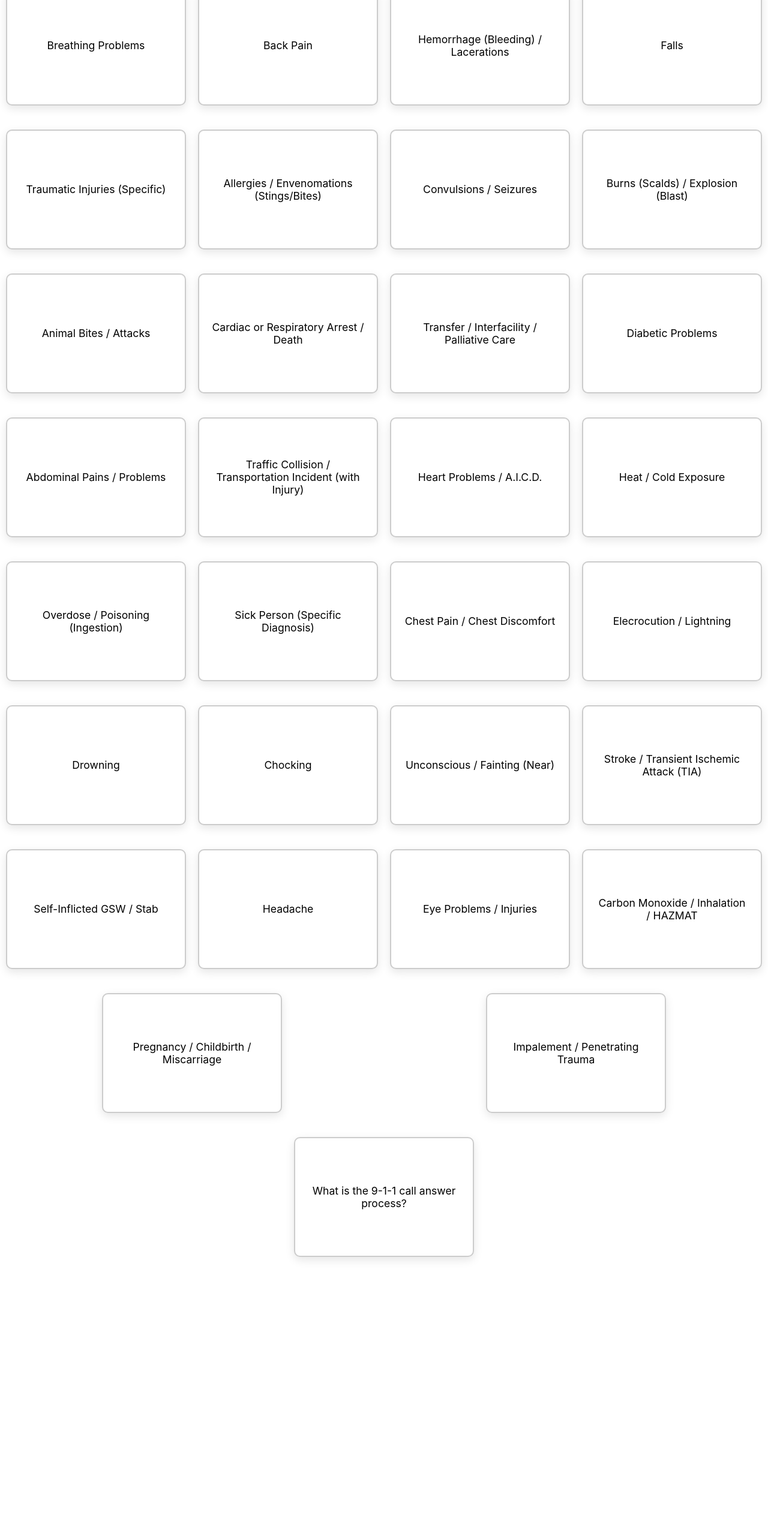
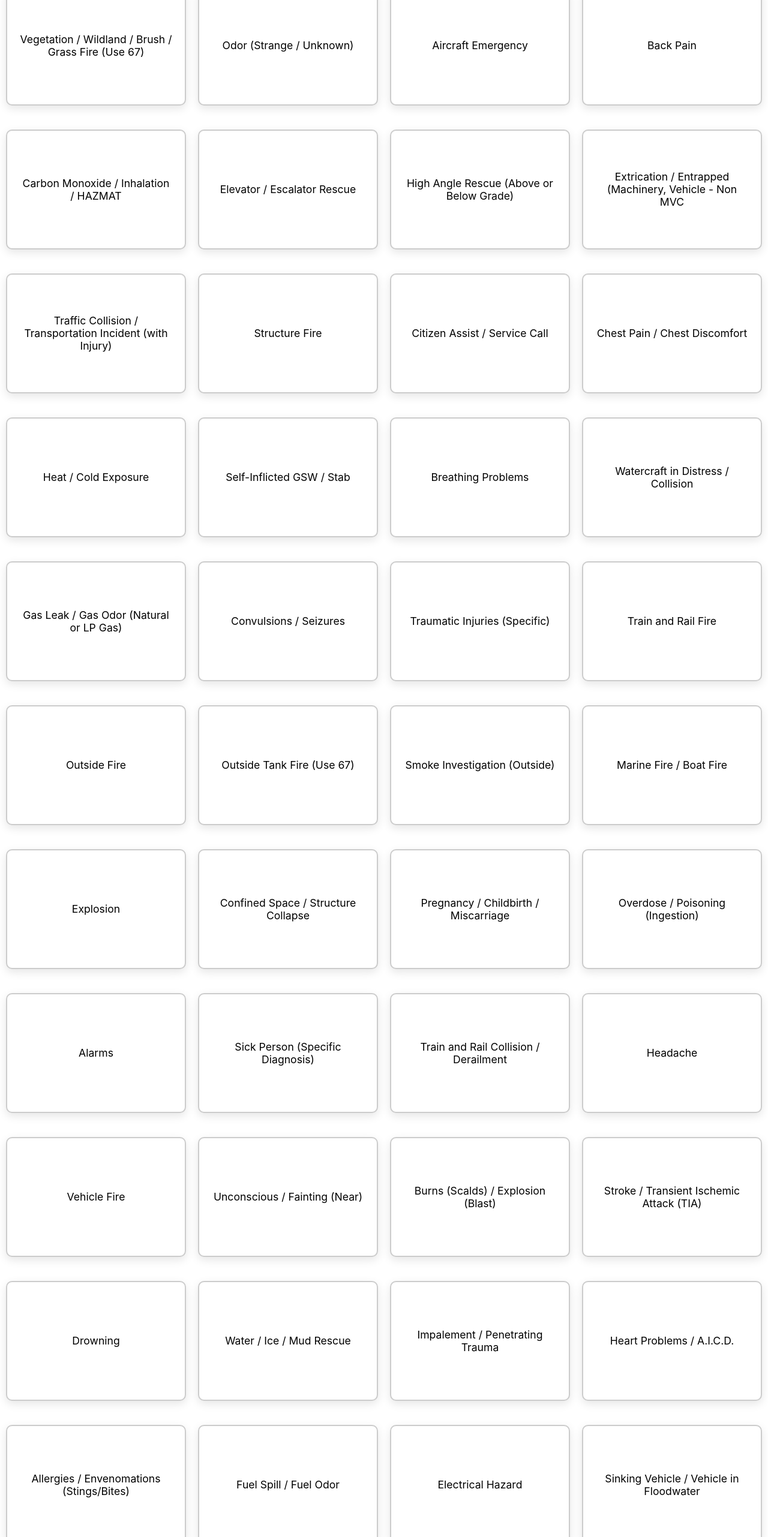
Before and after one commit to crisdege/etc-study-helper, a React (Create React App) app: page / in a window 1280 px wide. Shown: the part 234-2797 px from the top of the page at 60% size. Before the commit the page ends 2350 px from the top, so only its background shows below. Built offline with nearby package versions, Linux system fonts and the light colour scheme.

Commit message:
added efd

```diff
--- a/src/App.js
+++ b/src/App.js
@@ -25,10 +25,6 @@ function App() {
           <Route path="/quizzes" element={<QuizzesPage />} />
         </Routes>
       </div>
-      <Flashcard
-        question={'What is the 9-1-1 call answer process?'}
-        answer={'Orange county 911'}
-      />
     </Router>
   );
 }
--- a/src/data/flashcards.json
+++ b/src/data/flashcards.json
@@ -148,5 +148,145 @@
     "question": "Transfer / Interfacility / Palliative Care",
     "answer": "TIPC",
     "category": "EMD"
+  },
+  {
+    "question": "Aircraft Emergency",
+    "answer": "AIRC",
+    "category": "EFD"
+  },
+  {
+    "question": "Alarms",
+    "answer": "ALARFI",
+    "category": "EFD"
+  },
+  {
+    "question": "Citizen Assist / Service Call",
+    "answer": "FIASST",
+    "category": "EFD"
+  },
+  {
+    "question": "Confined Space / Structure Collapse",
+    "answer": "CONFSP",
+    "category": "EFD"
+  },
+  {
+    "question": "Electrical Hazard",
+    "answer": "ELEHAZ",
+    "category": "EFD"
+  },
+  {
+    "question": "Elevator / Escalator Rescue",
+    "answer": "ELEVATR",
+    "category": "EFD"
+  },
+  {
+    "question": "Explosion",
+    "answer": "EXPLOS",
+    "category": "EFD"
+  },
+  {
+    "question": "Extrication / Entrapped (Machinery, Vehicle - Non MVC",
+    "answer": "ENTRAP",
+    "category": "EFD"
+  },
+  {
+    "question": "Fuel Spill / Fuel Odor",
+    "answer": "FUELSP",
+    "category": "EFD"
+  },
+  {
+    "question": "Gas Leak / Gas Odor (Natural or LP Gas)",
+    "answer": "GASLEA",
+    "category": "EFD"
+  },
+  {
+    "question": "HAZMAT",
+    "answer": "HAZM",
+    "category": "EFD"
+  },
+  {
+    "question": "High Angle Rescue (Above or Below Grade)",
+    "answer": "HIANGL",
+    "category": "EFD"
+  },
+  {
+    "question": "Lightning Strike (Investigation)",
+    "answer": "LIGHTN",
+    "category": "EFD"
+  },
+  {
+    "question": "Marine Fire / Boat Fire",
+    "answer": "BOATFI",
+    "category": "EFD"
+  },
+  {
+    "question": "Mutual Aid / Assist Outside Agency",
+    "answer": "MUTF",
+    "category": "EFD"
+  },
+  {
+    "question": "Odor (Strange / Unknown)",
+    "answer": "ODORIN",
+    "category": "EFD"
+  },
+  {
+    "question": "Outside Fire",
+    "answer": "OUTFIR",
+    "category": "EFD"
+  },
+  {
+    "question": "Smoke Investigation (Outside)",
+    "answer": "SMOINV",
+    "category": "EFD"
+  },
+  {
+    "question": "Structure Fire",
+    "answer": "STRUCT",
+    "category": "EFD"
+  },
+  {
+    "question": "Train and Rail Collision / Derailment",
+    "answer": "TRAINC",
+    "category": "EFD"
+  },
+  {
+    "question": "Vehicle Fire",
+    "answer": "VEHI",
+    "category": "EFD"
+  },
+  {
+    "question": "Water / Ice / Mud Rescue",
+    "answer": "WATRES",
+    "category": "EFD"
+  },
+  {
+    "question": "Watercraft in Distress / Collision",
+    "answer": "WATERC",
+    "category": "EFD"
+  },
+  {
+    "question": "Train and Rail Fire",
+    "answer": "TRAINF",
+    "category": "EFD"
+  },
+  {
+    "question": "Motor Vehicle Collision",
+    "answer": "MVCFI",
+    "category": "EFD"
+  },
+  {
+    "question": "Outside Tank Fire (Use 67)",
+    "answer": "OUTFIR",
+    "category": "EFD"
+  },
+  {
+    "question": "Sinking Vehicle / Vehicle in Floodwater",
+    "answer": "WATRES",
+    "category": "EFD"
+  },
+  {
+    "question": "Vegetation / Wildland / Brush / Grass Fire (Use 67)",
+    "answer": "OUTFIR",
+    "category": "EFD"
   }
 ]
--- a/src/data/quizzes.json
+++ b/src/data/quizzes.json
@@ -155,5 +155,145 @@
     "question": "Transfer / Interfacility / Palliative Care",
     "answer": "TIPC",
     "category": "EMD"
+  },
+  {
+    "question": "Aircraft Emergency",
+    "answer": "AIRC",
+    "category": "EFD"
+  },
+  {
+    "question": "Alarms",
+    "answer": "ALARFI",
+    "category": "EFD"
+  },
+  {
+    "question": "Citizen Assist / Service Call",
+    "answer": "FIASST",
+    "category": "EFD"
+  },
+  {
+    "question": "Confined Space / Structure Collapse",
+    "answer": "CONFSP",
+    "category": "EFD"
+  },
+  {
+    "question": "Electrical Hazard",
+    "answer": "ELEHAZ",
+    "category": "EFD"
+  },
+  {
+    "question": "Elevator / Escalator Rescue",
+    "answer": "ELEVATR",
+    "category": "EFD"
+  },
+  {
+    "question": "Explosion",
+    "answer": "EXPLOS",
+    "category": "EFD"
+  },
+  {
+    "question": "Extrication / Entrapped (Machinery, Vehicle - Non MVC",
+    "answer": "ENTRAP",
+    "category": "EFD"
+  },
+  {
+    "question": "Fuel Spill / Fuel Odor",
+    "answer": "FUELSP",
+    "category": "EFD"
+  },
+  {
+    "question": "Gas Leak / Gas Odor (Natural or LP Gas)",
+    "answer": "GASLEA",
+    "category": "EFD"
+  },
+  {
+    "question": "HAZMAT",
+    "answer": "HAZM",
+    "category": "EFD"
+  },
+  {
+    "question": "High Angle Rescue (Above or Below Grade)",
+    "answer": "HIANGL",
+    "category": "EFD"
+  },
+  {
+    "question": "Lightning Strike (Investigation)",
+    "answer": "LIGHTN",
+    "category": "EFD"
+  },
+  {
+    "question": "Marine Fire / Boat Fire",
+    "answer": "BOATFI",
+    "category": "EFD"
+  },
+  {
+    "question": "Mutual Aid / Assist Outside Agency",
+    "answer": "MUTF",
+    "category": "EFD"
+  },
+  {
+    "question": "Odor (Strange / Unknown)",
+    "answer": "ODORIN",
+    "category": "EFD"
+  },
+  {
+    "question": "Outside Fire",
+    "answer": "OUTFIR",
+    "category": "EFD"
+  },
+  {
+    "question": "Smoke Investigation (Outside)",
+    "answer": "SMOINV",
+    "category": "EFD"
+  },
+  {
+    "question": "Structure Fire",
+    "answer": "STRUCT",
+    "category": "EFD"
+  },
+  {
+    "question": "Train and Rail Collision / Derailment",
+    "answer": "TRAINC",
+    "category": "EFD"
+  },
+  {
+    "question": "Vehicle Fire",
+    "answer": "VEHI",
+    "category": "EFD"
+  },
+  {
+    "question": "Water / Ice / Mud Rescue",
+    "answer": "WATRES",
+    "category": "EFD"
+  },
+  {
+    "question": "Watercraft in Distress / Collision",
+    "answer": "WATERC",
+    "category": "EFD"
+  },
+  {
+    "question": "Train and Rail Fire",
+    "answer": "TRAINF",
+    "category": "EFD"
+  },
+  {
+    "question": "Motor Vehicle Collision",
+    "answer": "MVCFI",
+    "category": "EFD"
+  },
+  {
+    "question": "Outside Tank Fire (Use 67)",
+    "answer": "OUTFIR",
+    "category": "EFD"
+  },
+  {
+    "question": "Sinking Vehicle / Vehicle in Floodwater",
+    "answer": "WATRES",
+    "category": "EFD"
+  },
+  {
+    "question": "Vegetation / Wildland / Brush / Grass Fire (Use 67)",
+    "answer": "OUTFIR",
+    "category": "EFD"
   }
 ]
```
